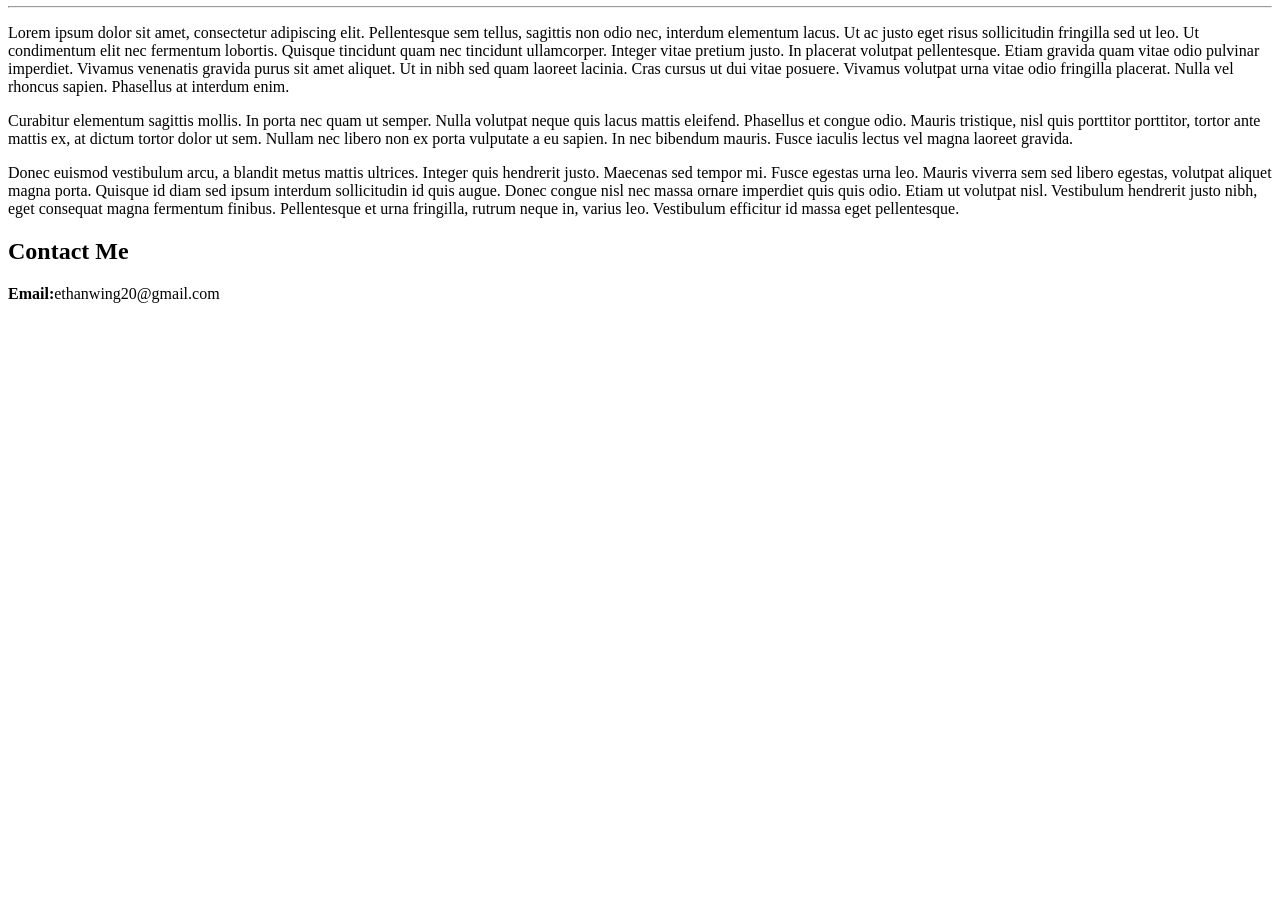
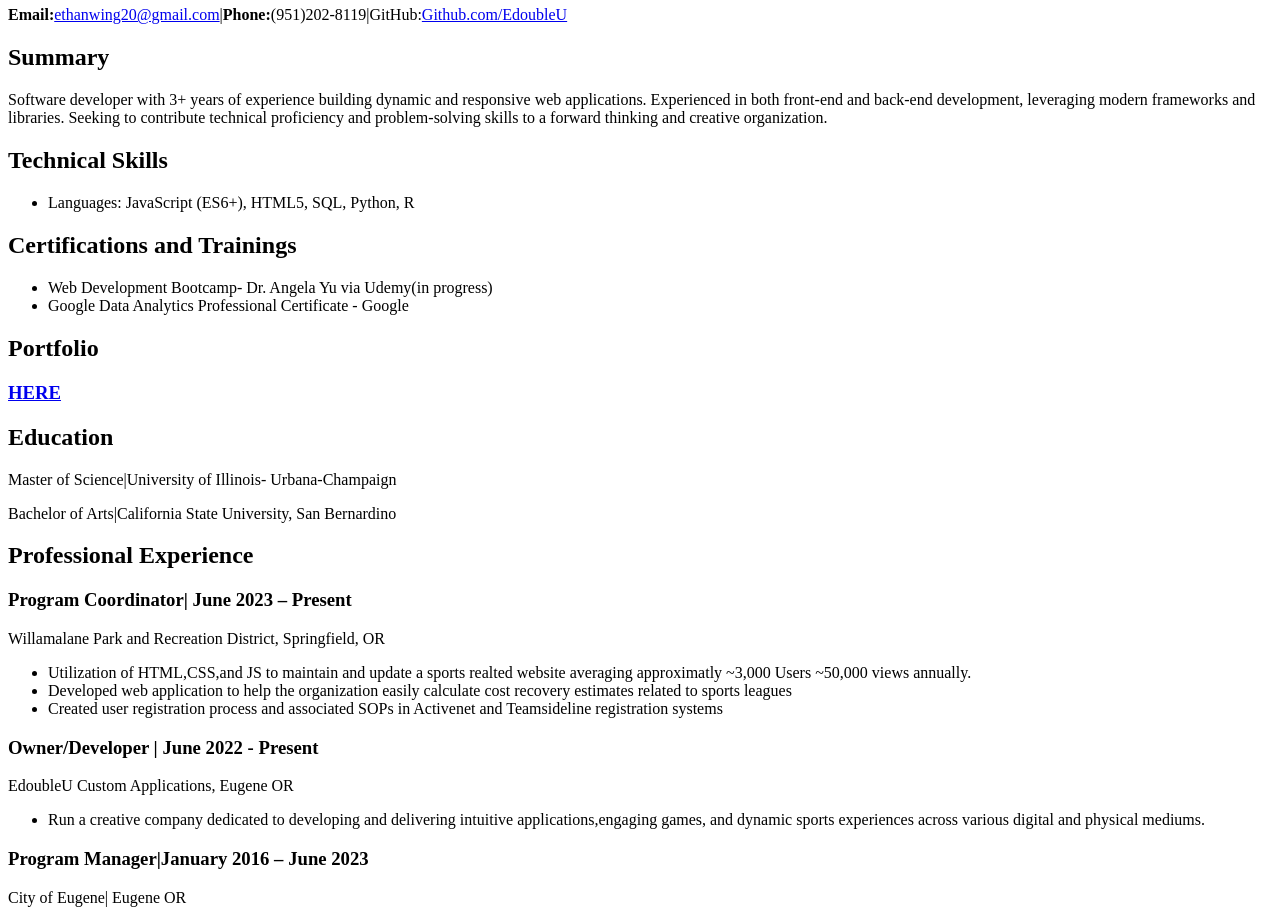
Before and after one commit to EdoubleU/html-portfolio, a plain HTML site: page public/about.html in a window 1280 px wide. Shown: the part 60-980 px from the top of the page. Before the commit the page ends 800 px from the top, so only its background shows below. Drawn offline with Linux system fonts and the light colour scheme.

Commit message:
Update about.html
Added Resume

```diff
--- a/public/about.html
+++ b/public/about.html
@@ -1,24 +1,61 @@
-<h1>About Me</h1>
-<hr />
-<p>Lorem ipsum dolor sit amet, consectetur adipiscing elit. Pellentesque sem tellus, sagittis non odio nec, interdum
-  elementum lacus. Ut ac justo eget risus sollicitudin fringilla sed ut leo. Ut condimentum elit nec fermentum lobortis.
-  Quisque tincidunt quam nec tincidunt ullamcorper. Integer vitae pretium justo. In placerat volutpat pellentesque.
-  Etiam
-  gravida quam vitae odio pulvinar imperdiet. Vivamus venenatis gravida purus sit amet aliquet. Ut in nibh sed quam
-  laoreet lacinia. Cras cursus ut dui vitae posuere. Vivamus volutpat urna vitae odio fringilla placerat. Nulla vel
-  rhoncus sapien. Phasellus at interdum enim.</p>
+</body>
+</html>
+<!DOCTYPE html>
+<html lang="en">
+  <head>
+    <Meta charset="UTF-8">
+    <meta name="viewport" content="width=device-width,initial-scale=1.0">
+    <title>Resume</title>
+  </head>
+  <body>
+    <h1> Ethan M. Wing </h1>
+<b>Email:</b></ul><a href="http://ethanwing20@gmail.com">ethanwing20@gmail.com</a>|<b>Phone:</b>(951)202-8119|GitHub:<a href="https://github.com/EdoubleU">Github.com/EdoubleU</a>
+<lb />
+<h2>Summary</h2>
+<p>Software developer with 3+ years of experience building dynamic and responsive web applications. Experienced in both front-end and back-end development, leveraging modern frameworks and libraries. Seeking to contribute technical proficiency and problem-solving skills to a forward thinking and creative organization.</p>
+<h2>Technical Skills</h2>
+<ul>
+<li>Languages: JavaScript (ES6+), HTML5, SQL, Python, R</li>
+</ul>
+<h2>Certifications and Trainings</h2>
+    <ul>
+      <li>Web Development Bootcamp- Dr. Angela Yu via Udemy(in progress) </li>
+      <li>Google Data Analytics Professional Certificate - Google </li>
+    </ul>
+  <h2>Portfolio</h2>
+  <a href="../index.html"><h3>HERE</h3></a>
+  <h2>Education</h2>
+  <p>Master of Science|University of Illinois- Urbana-Champaign</P>
+  <p>Bachelor of Arts|California State University, San Bernardino</P>
 
-<p>Curabitur elementum sagittis mollis. In porta nec quam ut semper. Nulla volutpat neque quis lacus mattis eleifend.
-  Phasellus et congue odio. Mauris tristique, nisl quis porttitor porttitor, tortor ante mattis ex, at dictum tortor
-  dolor
-  ut sem. Nullam nec libero non ex porta vulputate a eu sapien. In nec bibendum mauris. Fusce iaculis lectus vel magna
-  laoreet gravida.</p>
+  <h2>Professional Experience</h2>
 
-<p>Donec euismod vestibulum arcu, a blandit metus mattis ultrices. Integer quis hendrerit justo. Maecenas sed tempor mi.
-  Fusce egestas urna leo. Mauris viverra sem sed libero egestas, volutpat aliquet magna porta. Quisque id diam sed ipsum
-  interdum sollicitudin id quis augue. Donec congue nisl nec massa ornare imperdiet quis quis odio. Etiam ut volutpat
-  nisl. Vestibulum hendrerit justo nibh, eget consequat magna fermentum finibus. Pellentesque et urna fringilla, rutrum
-  neque in, varius leo. Vestibulum efficitur id massa eget pellentesque.</p>
+  <h3>Program Coordinator| June 2023 – Present</h3>
+  Willamalane Park and Recreation District, Springfield, OR
+    <ul>
+      <li>Utilization of HTML,CSS,and JS to maintain and update a sports realted website averaging approximatly ~3,000 Users ~50,000 views annually.</li>
+      <li>Developed web application to help the organization easily calculate cost recovery estimates related to sports leagues</li>
+      <li>Created user registration process and associated SOPs in Activenet and Teamsideline registration systems</li>
+    </ul>
 
-  <h2>Contact Me</h2>
-  <p><b>Email:</b>ethanwing20@gmail.com</p>
+  <h3>Owner/Developer | June 2022 - Present</h3>
+  EdoubleU Custom Applications, Eugene OR
+    <ul>
+      <li>Run a creative company dedicated to developing and delivering intuitive applications,engaging games, and dynamic sports experiences across various digital and physical mediums.</li>
+    </ul>
+
+  <h3>Program Manager|January 2016 – June 2023</h3>
+City of Eugene| Eugene OR
+    <ul>
+      <li>Oversaw the operations of multiple recreation centers, 24 full-time employees and a 4.8 million dollar operating budget.</li>
+    </ul>
+
+
+  <h3>Supervisor III|January 2013 – June 2016</h3>
+City of Chula Vista| Chula Vista, CA
+    <ul>
+      <li>Oversaw the operations of a recreation center and community-wide athletics program.</li>
+      <li>Content manager for the City of Chula Vistas Recreation related web content</li>
+    </ul>
+  </body>
+</html>
```
